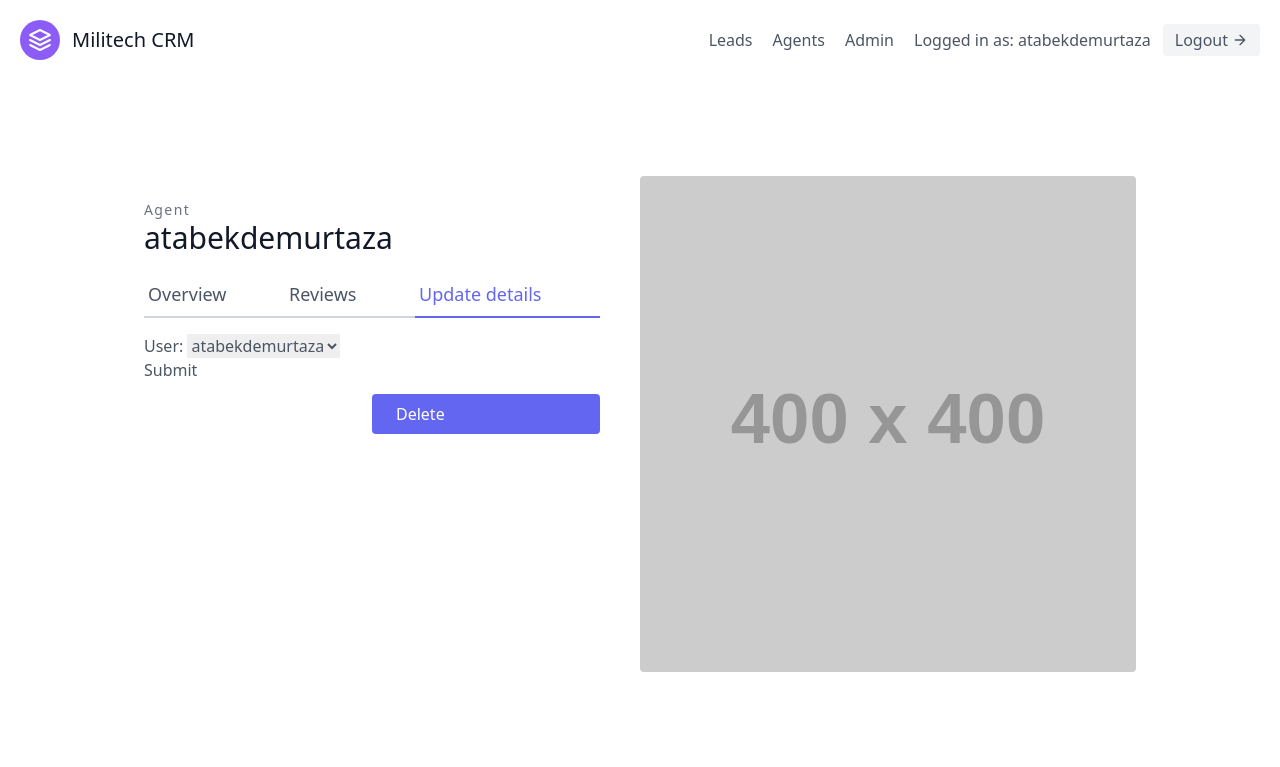
After one commit to atabekdemurtaza/CRM, a Django app: page /agents/1/update/ in a window 1280 px wide. The commit adds this page. Shown: the top 767 px of the page. Run offline with Django 4.2, Linux system fonts and the light colour scheme; a user stored in the database is signed in; data comes from the database, SQL or seed files in the repository; both versions use the stored data as it was after the commit; grey boxes labelled with a size stand in for pictures from a placeholder-image service; some libraries are stand-ins or nearby versions.

Commit message:
13.08.2022

```diff
--- /dev/null
+++ b/agents/forms.py
@@ -0,0 +1,11 @@
+from django import forms
+from leads.models import Agent
+
+class AgentModelForm(forms.ModelForm):
+
+    class Meta:
+
+        model = Agent
+        fields = (
+            'user',
+        )
--- /dev/null
+++ b/agents/mixins.py
@@ -0,0 +1,9 @@
+from django.contrib.auth.mixins import AccessMixin
+from django.shortcuts import redirect
+
+class OrganisorAndLoginRequiredMixin(AccessMixin):
+    """Verify that the current user is authenticated and is an organisor."""
+    def dispatch(self, request, *args, **kwargs):
+        if not request.user.is_authenticated or not request.user.is_organisor:
+            return redirect("leads:lead-list")
+        return super().dispatch(request, *args, **kwargs)
--- /dev/null
+++ b/agents/templates/agents/agent_update.html
@@ -0,0 +1,37 @@
+{% extends 'base.html' %}
+
+{% block content %}
+    <section class="text-gray-600 body-font overflow-hidden">
+        <div class="container px-5 py-24 mx-auto">
+            <div class="lg:w-4/5 mx-auto flex flex-wrap">
+                <div class="lg:w-1/2 w-full lg:pr-10 lg:py-6 mb-6 lg:mb-0">
+                    <h2 class="text-sm title-font text-gray-500 tracking-widest">Agent</h2>
+                    <h1 class="text-gray-900 text-3xl title-font font-medium mb-4">
+                        {{ agent.user.username }}
+                    </h1>
+                    <div class="flex mb-4">
+                        <a href="{% url 'agents:agent-detail' agent.pk %}" class="flex-grow border-b-2 border-gray-300 py-2 text-lg px-1">
+                            Overview
+                        </a>
+                        <a class="flex-grow border-b-2 border-gray-300 py-2 text-lg px-1">
+                            Reviews
+                        </a>
+                        <a href="{% url 'agents:agent-update' agent.pk %}" class="flex-grow text-indigo-500 border-b-2 border-indigo-500 py-2 text-lg px-1">
+                            Update details
+                        </a>
+                    </div>
+                    <form method="post">
+                        {% csrf_token %}
+                        {{ form.as_p }}
+                        <button type="submit">Submit</button>
+                    </form>
+                    <a href="{% url 'agents:agent-delete' agent.pk %}" class="w-1/2 mt-3 flex ml-auto text-white bg-indigo-500 border-0 py-2 px-6 focus:outline-none hover:bg-indigo-600 rounded">
+                        Delete
+                    </a>
+                </div>
+                <img alt="ecommerce" class="lg:w-1/2 w-full lg:h-auto h-64 object-cover object-center rounded"
+                    src="https://dummyimage.com/400x400">
+            </div>
+        </div>
+    </section>
+{% endblock %}
--- a/agents/urls.py
+++ b/agents/urls.py
@@ -1,8 +1,16 @@
 from django.urls import path
 from agents.views import AgentListView
+from agents.views import AgentCreateView
+from agents.views import AgentDetailView
+from agents.views import AgentUpdateView
+from agents.views import AgentDeleteView
 
 app_name = 'agents'
 
 urlpatterns = [
-    path('', AgentListView.as_view(), name='agents'),
+    path('', AgentListView.as_view(), name='agent-list'),
+    path('create/', AgentCreateView.as_view(), name='agent-create'),
+    path('<int:pk>/', AgentDetailView.as_view(), name='agent-detail'),
+    path('<int:pk>/update/', AgentUpdateView.as_view(), name='agent-update'),
+    path('<int:pk>/delete/', AgentDeleteView.as_view(), name='agent-delete')
 ]
--- a/agents/views.py
+++ b/agents/views.py
@@ -1,10 +1,68 @@
 from django.views import generic
 from django.contrib.auth.mixins import LoginRequiredMixin
 from leads.models import Agent
+from django.shortcuts import reverse
+from .forms import AgentModelForm
+from .mixins import OrganisorAndLoginRequiredMixin
 
-class AgentListView(LoginRequiredMixin, generic.ListView):
+#from .mixins import OrganisorAndLoginRequiredMixin - Создай свой миксин. Если пользватель не супер админ
+
+class AgentListView(OrganisorAndLoginRequiredMixin, generic.ListView):
 
     template_name = 'agents/agent_list.html'
 
     def get_queryset(self):
-        return Agent.objects.all()
+
+        organisation = self.request.user.userprofile
+        return Agent.objects.filter(organisation=organisation)
+
+class AgentCreateView(OrganisorAndLoginRequiredMixin, generic.CreateView):
+
+    template_name = 'agents/agent_create.html'
+    form_class = AgentModelForm
+
+    def get_success_url(self):
+        return reverse("agents:agent-list")
+
+    def form_valid(self, form):
+
+        agent = form.save(commit=False)
+        agent.organisation = self.request.user.userprofile
+        agent.save()
+        return super(AgentCreateView, self).form_valid(form)
+
+class AgentDetailView(OrganisorAndLoginRequiredMixin, generic.DetailView):
+
+    template_name = "agents/agent_detail.html"
+    context_object_name = "agent"
+
+    def get_queryset(self):
+
+        organisation = self.request.user.userprofile
+        return Agent.objects.filter(organisation=organisation)
+
+class AgentUpdateView(OrganisorAndLoginRequiredMixin, generic.UpdateView):
+
+    template_name = 'agents/agent_update.html'
+    form_class = AgentModelForm
+
+    def get_success_url(self):
+        return reverse("agents:agent-list")
+
+    def get_queryset(self):
+
+        organisation = self.request.user.userprofile
+        return Agent.objects.filter(organisation=organisation)
+
+class AgentDeleteView(OrganisorAndLoginRequiredMixin, generic.DeleteView):
+
+    template_name = "agents/agent_delete.html"
+    context_object_name = "agent"
+
+    def get_success_url(self):
+        return reverse('agents:agent-list')
+
+    def get_queryset(self):
+
+        organisation = self.request.user.userprofile
+        return Agent.objects.filter(organisation=organisation)
--- a/leads/models.py
+++ b/leads/models.py
@@ -8,7 +8,11 @@ from django.db.models.signals import pre_save
 
 class User(AbstractUser):
 
-    pass
+    # Создадим два вида пользователя
+    # Админ будет видеть другой шаблон,
+    # А простой юзер другой!
+    is_organisor = models.BooleanField(default=True)
+    is_agent     = models.BooleanField(default=False)
 
 class UserProfile(models.Model):
 
@@ -22,7 +26,7 @@ class Lead(models.Model):
     first_name = models.CharField(max_length=20)
     last_name  = models.CharField(max_length=20)
     age        = models.IntegerField(default=0)
-    agent      = models.ForeignKey("Agent", on_delete=models.CASCADE)
+    agent      = models.ForeignKey("Agent", null=True, blank=True, on_delete=models.SET_NULL)
 
     def __str__(self):
 
--- a/templates/navbar.html
+++ b/templates/navbar.html
@@ -6,12 +6,18 @@
                 viewBox="0 0 24 24">
                 <path d="M12 2L2 7l10 5 10-5-10-5zM2 17l10 5 10-5M2 12l10 5 10-5"></path>
             </svg>
+
             <span class="ml-3 text-xl">Militech CRM</span>
         </a>
         <nav class="md:ml-auto flex flex-wrap items-center text-base justify-center">
-            <a href="{% url 'leads:lead-list' %}" class="mr-5 hover:text-gray-900">Leads</a>
             {% if not request.user.is_authenticated %}
                 <a href="{% url 'signup' %}" class="mr-5 hover:text-gray-900">Sign up</a>
+            {% else %}
+                <a href="{% url 'leads:lead-list' %}" class="mr-5 hover:text-gray-900">Leads</a>
+                {% if request.user.is_organisor  %}
+                    <a href="{% url 'agents:agent-list' %}" class="mr-5 hover:text-gray-900">Agents</a>
+                    <a href="/admin/" class="mr-5 hover:text-gray-900">Admin</a>
+                {% endif %}
             {% endif %}
         </nav>
         {% if request.user.is_authenticated %}
--- a/web/settings.py
+++ b/web/settings.py
@@ -29,6 +29,7 @@ INSTALLED_APPS = [
     'django.contrib.staticfiles',
 
     'leads.apps.LeadsConfig',
+    'agents.apps.AgentsConfig',
 ]
 
 MIDDLEWARE = [
@@ -132,3 +133,4 @@ AUTH_USER_MODEL = 'leads.User'
 EMAIL_BACKEND = "django.core.mail.backends.console.EmailBackend"
 LOGIN_REDIRECT_URL = "/leads"
 LOGIN_URL = '/login/'
+LOGOUT_REDIRECT_URL = 'landing-page'
```
Also changed, not shown: agents/templates/agents/agent_create.html (added, +12 -0 lines), agents/templates/agents/agent_delete.html (added, +12 -0 lines), agents/templates/agents/agent_detail.html (added, +57 -0 lines), agents/templates/agents/agent_list.html (+46 -0 lines), code.txt (added, +50 -0 lines), leads/templates/leads/lead_list.html (+7 -3 lines), leads/views.py (+4 -3 lines), templates/registration/login.html (+7 -5 lines), templates/registration/signup.html (+9 -5 lines), db.sqlite3, leads/migrations/0003_user_is_agent_user_is_organisor.py (added), leads/migrations/0004_alter_lead_agent.py (added).
